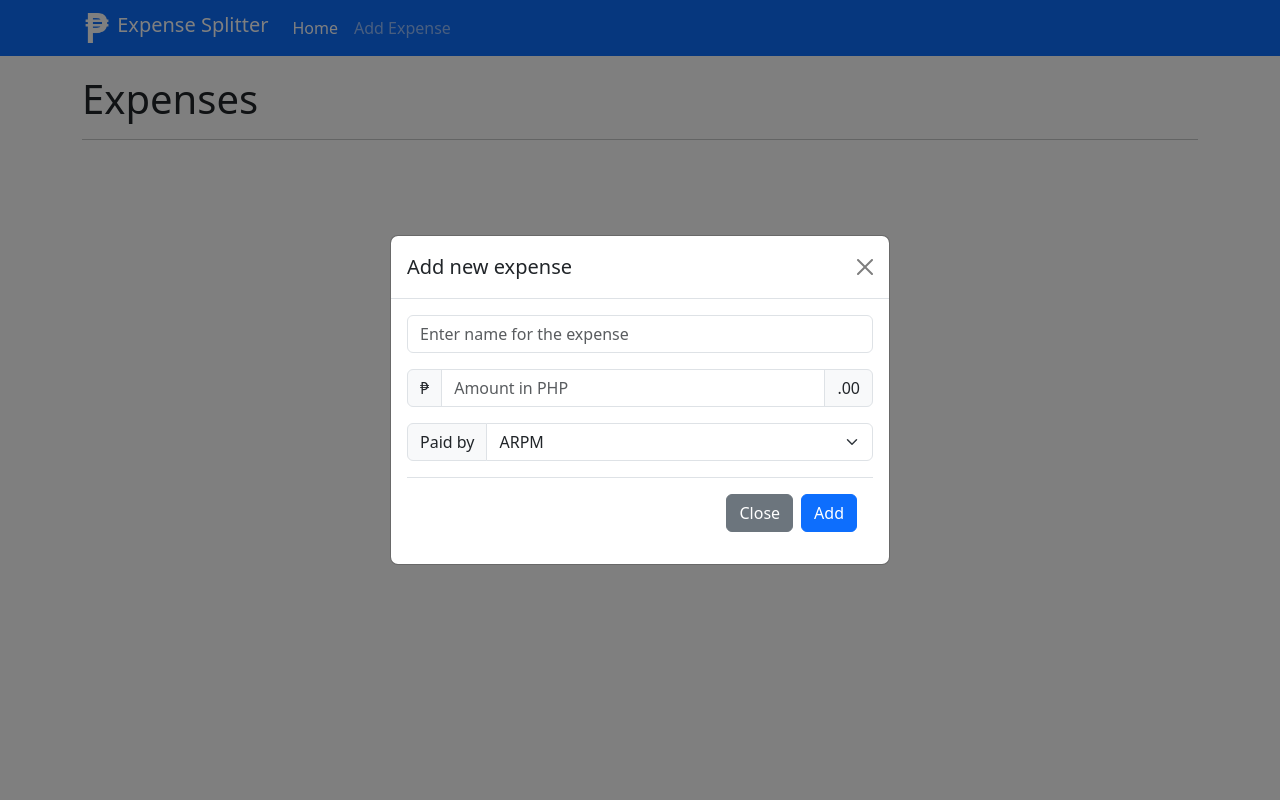
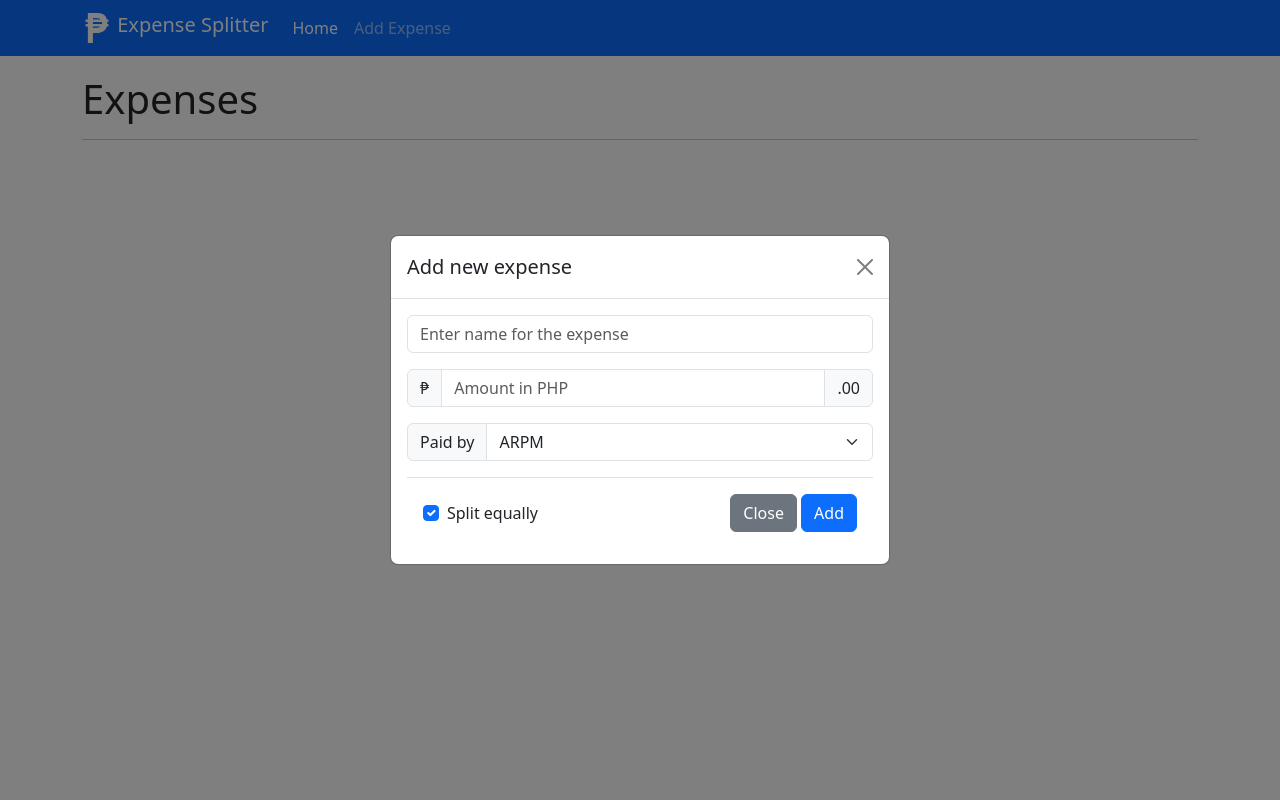
Before and after one commit to ARPM01/expense-splitter, a Flask app: page /home in a window 1280 px wide, after a click on "Add Expense". Run offline with Flask 3, Linux system fonts and the light colour scheme.

Commit message:
Add equally_split checkbox

```diff
--- a/app.py
+++ b/app.py
@@ -26,14 +26,14 @@ def create():
     expense_name = request.form["name"]
     expense_amount = request.form["amount"]
     expense_paid_by = request.form["paid_by"]
+    expense_equally_split = request.form.get("equally_split")
 
-    # TODO: Add new fields to the form
     expenses.append(
         Expense(
             title=expense_name,
             amount=expense_amount,
             paid_by=expense_paid_by,
-            owed_by=[],
+            equally_split=expense_equally_split,
         )
     )
     return redirect(url_for("home"))
--- a/templates/home.html
+++ b/templates/home.html
@@ -85,9 +85,15 @@
                                 {% endfor %}
                             </select>
                         </div>
-                        <div class="modal-footer">
+                        <div class="modal-footer d-flex justify-content-between">
+                            <div class="form-check">
+                                <input class="form-check-input" type="checkbox" value="" id="equallySplit" name="equally_split" checked>
+                                <label class="form-check-label" for="equallySplit">Split equally</label>
+                            </div>
+                            <div>
                             <button class="btn btn-secondary" data-bs-dismiss="modal">Close</button>
                             <button type="submit" class="btn btn-primary">Add</button>
+                            </div>
                         </div>
                     </form>
                     </div>
@@ -95,6 +101,7 @@
             </div>
         </div>
     </div>
+
     <script src="https://ajax.googleapis.com/ajax/libs/jquery/3.7.1/jquery.min.js"></script>
     <script src="https://cdn.jsdelivr.net/npm/bootstrap@5.3.3/dist/js/bootstrap.bundle.min.js" integrity="sha384-YvpcrYf0tY3lHB60NNkmXc5s9fDVZLESaAA55NDzOxhy9GkcIdslK1eN7N6jIeHz" crossorigin="anonymous"></script>
     <script src="static/js/script.js"></script>
```
Also changed, not shown: models.py (+4 -3 lines).
